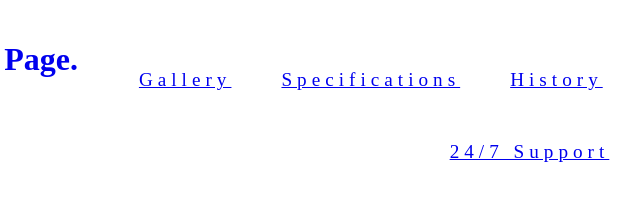
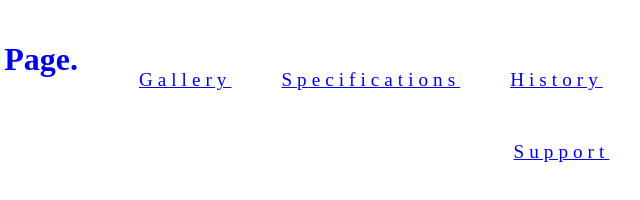
Before and after one commit to stevekelly27/Gibson-ES-335, a plain HTML site: page index.html in a window 1280 px wide. Shown: the full height of the page, 426-1066 px from the left. Drawn offline with Linux system fonts and the light colour scheme.

Commit message:
branch example

```diff
--- a/index.html
+++ b/index.html
@@ -33,7 +33,7 @@
                     <a href="#">Community</a>
                 </li>
                 <li>
-                    <a href="#">24/7 Support</a>
+                    <a href="#"> Support</a>
                 </li>
             </ul>
         </nav>
```
